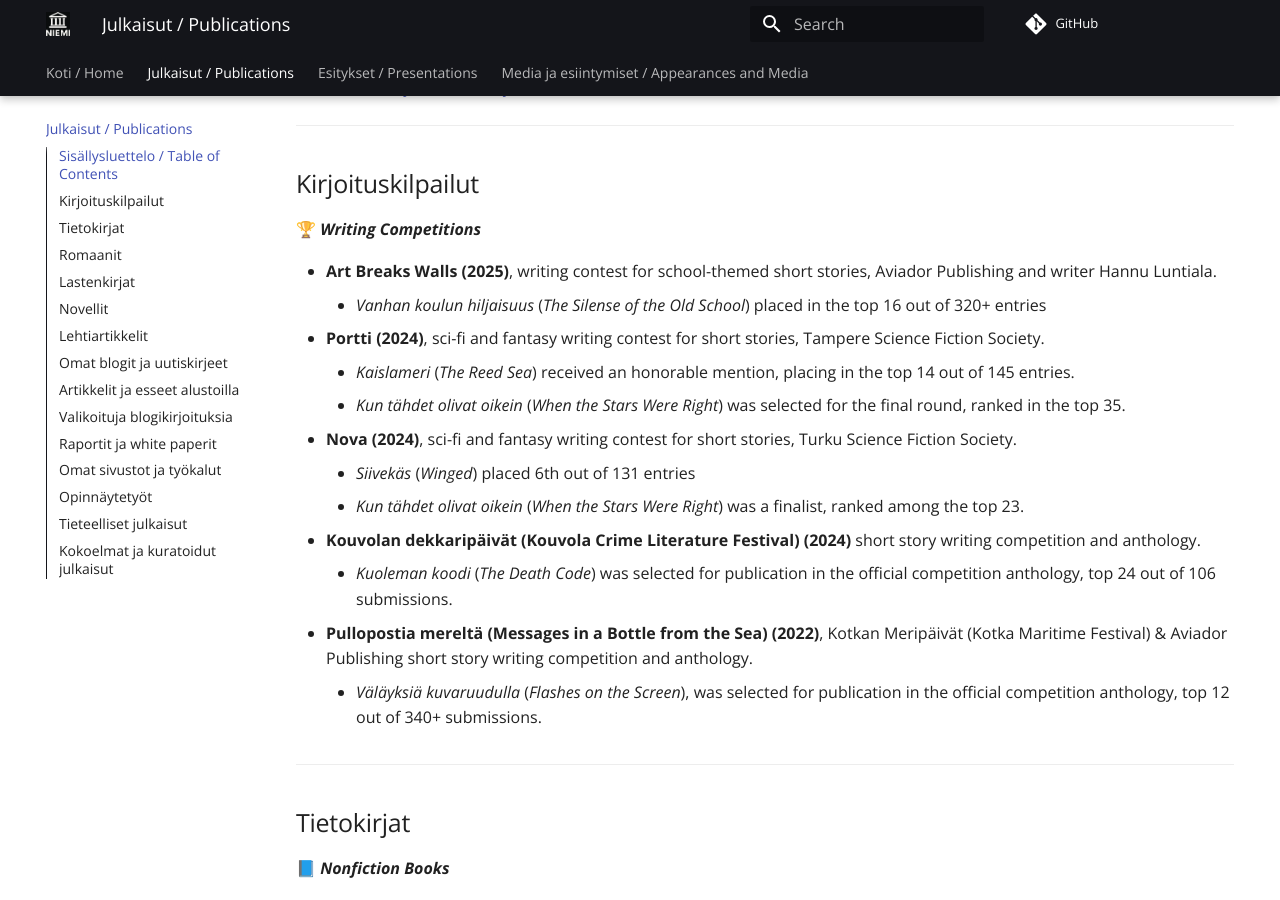
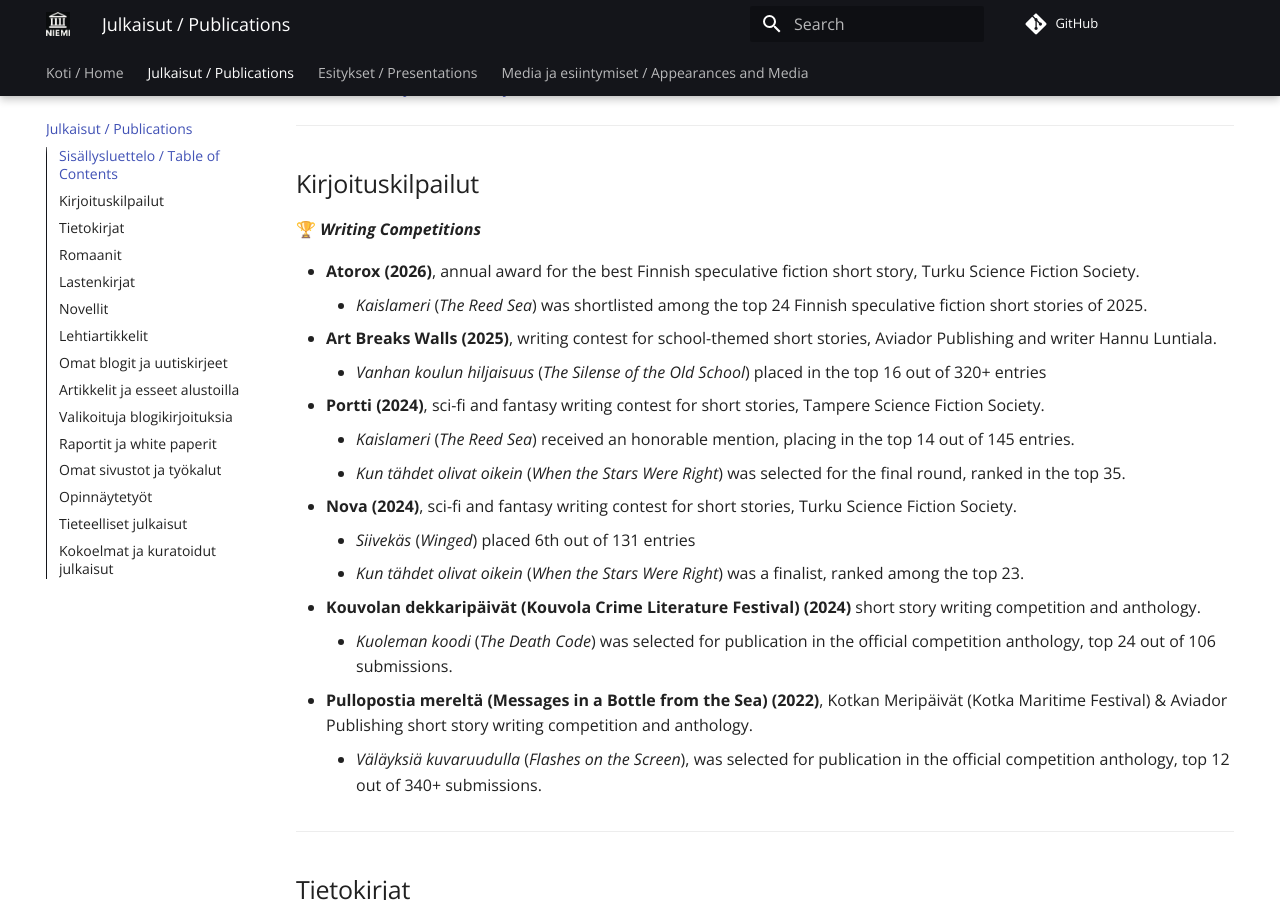
Before and after one commit to eetuniemiphd/eetuniemi, an MkDocs documentation site: the page built from docs/publications.md, in a window 1280 px wide and 900 px high, scrolled down 788 px. Built offline with MkDocs 1.6.1 and Material for MkDocs 9.7.7, drawn with Linux system fonts in a browser that asks for light colours; comment, search, counter and statistics services are not loaded.

Commit message:
Update publications.md

```diff
--- a/docs/publications.md
+++ b/docs/publications.md
@@ -30,6 +30,8 @@
 ## Kirjoituskilpailut
 🏆 ***Writing Competitions***
 
+- **Atorox (2026)**, annual award for the best Finnish speculative fiction short story, Turku Science Fiction Society.
+    - *Kaislameri* (*The Reed Sea*) was shortlisted among the top 24 Finnish speculative fiction short stories of 2025.
 - **Art Breaks Walls (2025)**, writing contest for school-themed short stories, Aviador Publishing and writer Hannu Luntiala.
     - *Vanhan koulun hiljaisuus* (*The Silense of the Old School*) placed in the top 16 out of 320+ entries
 - **Portti (2024)**, sci-fi and fantasy writing contest for short stories, Tampere Science Fiction Society.
```
